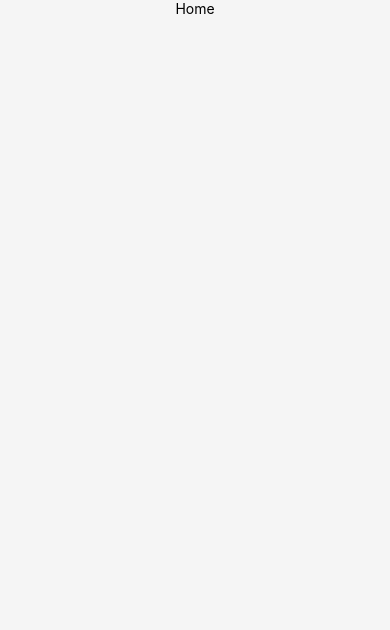
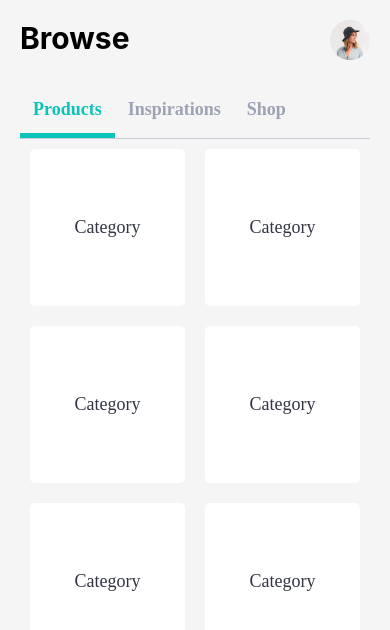
Before and after one commit to ram-sankar/GreenMarket, a React Native app: screen /Home in a window 390 px wide. Shown: the top 630 px of the page. Built offline with nearby package versions, Linux system fonts and the light colour scheme.

Commit message:
Completed layout for browse page and created Avatar and BackButton component

```diff
--- a/App.js
+++ b/App.js
@@ -12,7 +12,7 @@ const Stack = createNativeStackNavigator();
 export default function App({navigation}) {
   return (
     <NavigationContainer theme={NavigationTheme}>
-      <Stack.Navigator initialRouteName="Welcome" screenOptions={{
+      <Stack.Navigator initialRouteName="Home" screenOptions={{
         headerShown: false
       }}>
         <Stack.Screen name="Welcome" component={Welcome} />
--- /dev/null
+++ b/components/Avatar.js
@@ -0,0 +1,18 @@
+import React from "react";
+import { Image, TouchableOpacity, StyleSheet } from "react-native";
+
+function Avatar({ source, navigation, navigateTo }) {
+  return (
+    <TouchableOpacity onPress={() => navigation.navigate(navigateTo)}>
+        <Image source={source} style={styles.avatar} />
+      </TouchableOpacity>
+  );
+}
+
+const styles = StyleSheet.create({
+  avatar: {
+    height: 40,
+    width: 40
+  }
+});
+export default Avatar;
--- /dev/null
+++ b/components/BackButton.js
@@ -0,0 +1,26 @@
+import React from "react";
+import { TouchableOpacity, StyleSheet } from "react-native";
+
+import AppIcon from "../components/AppIcon";
+import { colors } from "../constants/theme";
+
+function BackButton({ navigation, navigateTo, style }) {
+  return (
+    <TouchableOpacity style={[styles.backIcon, style]} onPress={() => navigation.navigate(navigateTo)}>
+        <AppIcon
+          name='keyboard-backspace'
+          backgroundColor={colors.appBackGround}
+          iconColor={colors.black}
+          size={52}
+        />
+      </TouchableOpacity>
+  );
+}
+
+const styles = StyleSheet.create({
+  backIcon: {
+    marginLeft: -15,
+    marginBottom: 15
+  }
+});
+export default BackButton;
--- a/constants/index.js
+++ b/constants/index.js
@@ -1,7 +1,9 @@
 import * as theme from './theme';
 import * as mocks from './mocks';
+import * as styles from './styles';
 
 export {
   theme,
-  mocks
+  mocks,
+  styles
 }
--- a/constants/styles.js
+++ b/constants/styles.js
@@ -17,4 +17,9 @@ export default {
     width: "70%",
     marginVertical: 10,
   },
+  headingText: {
+    fontWeight: '700',
+    fontSize: 30,
+    marginBottom: 30
+  }
 };
--- a/constants/theme.js
+++ b/constants/theme.js
@@ -15,7 +15,7 @@ const sizes = {
   base: 16,
   font: 14,
   radius: 6,
-  padding: 25,
+  padding: 20,
 
   // font sizes
   h1: 26,
--- a/screens/Home.js
+++ b/screens/Home.js
@@ -1,19 +1,112 @@
-import React from "react";
-import { StyleSheet, Text } from "react-native";
+import React, {useState} from "react";
+import { FlatList, TouchableOpacity, StyleSheet, Text, View, Dimensions } from "react-native";
 
 import AppScreen from "../components/AppScreen";
+import Avatar from "../components/Avatar";
+import defaultStyles from "../constants/styles";
+import { mocks } from "../constants";
+import AppText from "../components/AppText";
+import { colors, sizes } from "../constants/theme";
 
-function Home() {
+const { width } = Dimensions.get("window");
+
+function Home({navigation}) {
+
+  const tabHeaders = ["Products", "Inspirations", "Shop"];
+  const [active, setActive] = useState("Products");
+  const [categories, setCategories] = useState([]);
+
+  const handleTab = tab => {
+    const filtered = categories.filter(category =>
+      category.tags.includes(tab.toLowerCase())
+    );
+    setActive(tab);
+    setCategories(filtered);
+  };
+
+  const renderTab = tab => {
+    const isActive = active === tab;
+
+    return (
+      <TouchableOpacity
+        key={`tab-${tab}`}
+        onPress={() => handleTab(tab)}
+        style={[styles.tab, isActive ? styles.active : null]}
+      >
+        <AppText style={isActive ? styles.activeTabText : styles.normalTabText}>
+          {tab}
+        </AppText>
+      </TouchableOpacity>
+    );
+  }
+
   return (
     <AppScreen style={styles.container}>
-      <Text>Home</Text>
+      <View style={styles.topHeadingContainer}>
+        <Text style={[defaultStyles.headingText, styles.heading]}>Browse</Text>
+        <Avatar source={mocks.profile.avatar} navigateTo="Login" navigation={navigation}/>
+      </View>
+      <View style={styles.tabContainer}>
+        {tabHeaders.map(tab => renderTab(tab))}
+      </View>
+      <FlatList
+        data={mocks.categories}
+        renderItem={() => (
+          <View style={styles.card}>
+            <View style={styles.cardContent}>
+              <AppText>Category</AppText>
+            </View>
+          </View>
+        )}
+        numColumns={2}
+      />
     </AppScreen>
   )
 }
 
 const styles = StyleSheet.create({
   container: {
-    alignItems: 'center'
+    padding: sizes.padding
+  },
+  topHeadingContainer: {
+    flexDirection: 'row'
+  },
+  heading: {
+    flex: 1
+  },
+  tabContainer: {
+    flexDirection: 'row',
+    borderBottomColor: colors.gray2,
+    borderBottomWidth: 1,
+  },
+  tab: {
+    padding: 13,
+  },
+  active: {
+    borderBottomColor: colors.primary,
+    borderBottomWidth: 5,
+  },
+  activeTabText: {
+    fontWeight: '700',
+    color: colors.primary,
+  },
+  normalTabText: {
+    fontWeight: '700',
+    color: colors.gray,
+  },
+  card: {
+    backgroundColor: colors.white,
+    flex: 1,
+    height: (width - sizes.padding * 3 - sizes.base)/2,
+    // minWidth: (width - sizes.padding * 5 - sizes.base) / 2,
+    margin: 10,
+    justifyContent: 'space-between',
+    borderRadius: 5,
+    alignItems: 'center',
+    justifyContent: 'center'
+  },
+  cardContent: {
+    backgroundColor: colors.white,
   }
 });
 
--- a/screens/Login.js
+++ b/screens/Login.js
@@ -1,12 +1,13 @@
 import React, {useState} from "react";
-import { StyleSheet, TouchableOpacity } from "react-native";
+import { StyleSheet } from "react-native";
 import * as Yup from "yup";
 
-import AppIcon from "../components/AppIcon";
 import AppScreen from "../components/AppScreen";
 import AppText from "../components/AppText";
+import BackButton from "../components/BackButton";
 import { ErrorMessage, Form, FormField, SubmitButton } from "../components/forms";
-import { colors } from "../constants/theme";
+import defaultStyles from "../constants/styles";
+import { sizes } from "../constants/theme";
 
 const validationSchema = Yup.object().shape({
   email: Yup.string().required().email().label("Email"),
@@ -24,19 +25,8 @@ function Login({navigation}) {
     }
   }
 
-  return (
-    <AppScreen style={styles.container}>
-      <TouchableOpacity style={styles.backIcon} onPress={() => navigation.navigate('Welcome')}>
-        <AppIcon
-          name='keyboard-backspace'
-          backgroundColor={colors.appBackGround}
-          iconColor={colors.black}
-          size={52}
-        />
-      </TouchableOpacity>
-      <AppText style={styles.loginText}>Login</AppText>
-
-      <Form
+  const loginForm = (
+    <Form
         initialValues={{ email: "arya@starks.com", password: "NotToday" }}
         onSubmit={handleSubmit}
         validationSchema={validationSchema}
@@ -62,6 +52,13 @@ function Login({navigation}) {
         />
         <SubmitButton title="Login" style={styles.loginButton}/>
       </Form>
+  )
+
+  return (
+    <AppScreen style={styles.container}>
+      <BackButton navigateTo='Welcome' navigation={navigation}/>
+      <AppText style={defaultStyles.headingText}>Login</AppText>
+      {loginForm}
       <AppText style={styles.forgotPassword}>Forgot your password?</AppText>
     </AppScreen>
   )
@@ -69,12 +66,7 @@ function Login({navigation}) {
 
 const styles = StyleSheet.create({
   container: {
-    padding: '5%'
-  },
-  loginText: {
-    fontWeight: '700',
-    fontSize: 30,
-    marginBottom: 30
+    padding: sizes.padding
   },
   backIcon: {
     marginLeft: -15,
@@ -88,7 +80,7 @@ const styles = StyleSheet.create({
     textAlign: 'center',
     marginTop: 10,
     fontSize: 15,
-    color: colors.gray
+    color: defaultStyles.colors.gray
   }
 });
 
```
